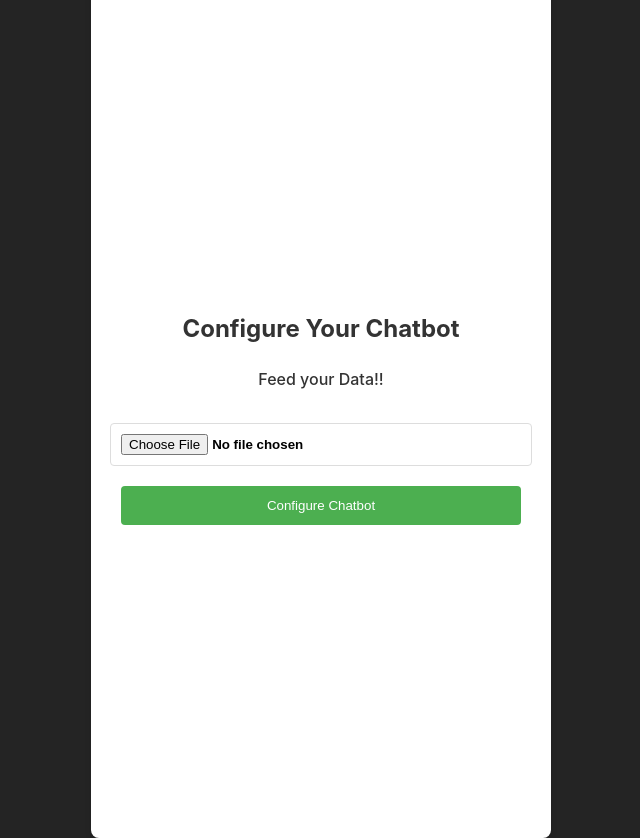
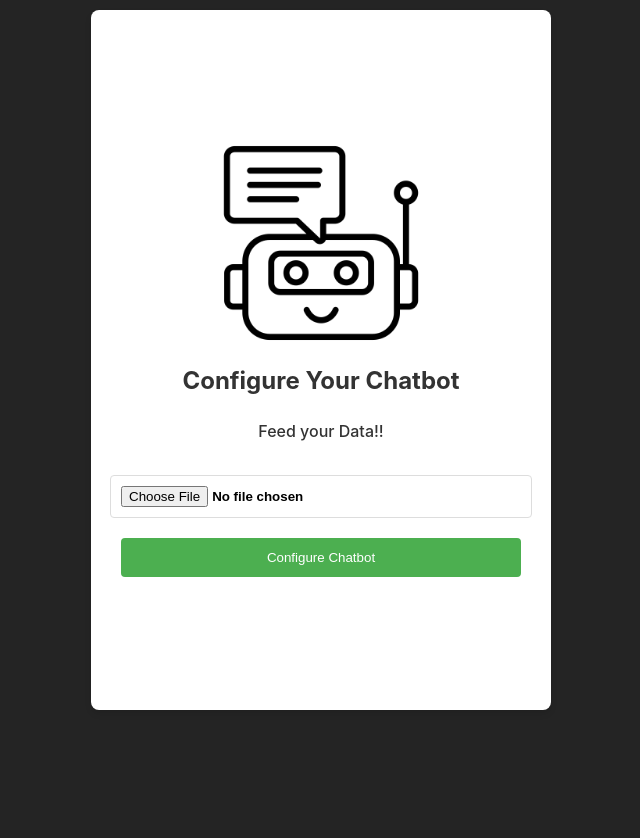
Before and after one commit to theRohan7/Chatbot--RAG-, a React (Vite) app in the folder Client/: page / in a window 1280 px wide. Shown: the whole page, without its empty margins (319-959 px from the left). After the commit the page ends 800 px from the top, so only its background shows below. Built offline with nearby package versions, Linux system fonts and the light colour scheme.

Commit message:
tweaks in styling

```diff
--- a/Client/src/App.css
+++ b/Client/src/App.css
@@ -1,14 +1,16 @@
 #root {
  display: flex;
  justify-content: center;
- align-items: baseline;
+ align-items: center;
 }
 
 .create-bot-container {
   display: flex;
   justify-content: center;
   align-items: center;
-  height: 100vh;
+  margin-top: 2rem;
+  margin-bottom: 2rem;
+  height: 40rem;
   background-color: #f0f2f5;
 }
 
@@ -34,6 +36,10 @@
 .create-bot-card h2 {
   margin-bottom: 20px;
   color: #333;
+}
+
+.create-bot-card img {
+  max-width: 50%;
 }
 
 .file-input {
@@ -104,19 +110,23 @@
 }
 
 .chat-container {
-  max-width: 600px;
-  margin: 0 auto;
+  max-width: 30rem;
+  width: 30rem;
+  margin-top: 1rem;
+  margin-bottom: 1rem;
+  height: 42.6rem;
   border: 1px solid #ddd;
   border-radius: 8px;
-  height: 100vh;
   display: flex;
   flex-direction: column;
+  overflow: hidden;
 }
 
 .chat-header {
   background-color: #4CAF50;
   color: white;
-  padding: 15px;
+  border-bottom: 3px solid #348e38;
+  box-shadow: 0 2px 4px rgba(0, 0, 0, 0.9);
   text-align: center;
 }
 
@@ -166,6 +176,9 @@
   padding: 10px;
   border: 1px solid #ddd;
   border-radius: 4px 0 0 4px;
+  font-size: 1.2rem;
+  background-color: white;
+  color: black;
 }
 
 .chat-input button {
@@ -175,6 +188,10 @@
   border: none;
   border-radius: 0 4px 4px 0;
   cursor: pointer;
+  font-weight: 600;
+}
+.chat-input button:hover {
+  background-color: #27a02d;
 }
 
 .chat-input button:disabled {
--- a/Client/src/component/ChatInterface.jsx
+++ b/Client/src/component/ChatInterface.jsx
@@ -2,7 +2,12 @@ import React, { useState } from 'react';
 import axios from 'axios';
 
 const ChatInterface = () => {
-  const [messages, setMessages] = useState([]);
+  const [messages, setMessages] = useState([
+    {
+      role: 'ai',
+      content: 'Hello! How can I assist you today?'
+    }
+  ]);
   const [input, setInput] = useState('');
   const [loading, setLoading] = useState(false);
 
@@ -57,7 +62,6 @@ const ChatInterface = () => {
           type="text"
           value={input}
           onChange={(e) => setInput(e.target.value)}
-          onKeyPress={(e) => e.key === 'Enter' && sendMessage()}
           placeholder="Type your message..."
         />
         <button onClick={sendMessage} disabled={loading}>
--- a/Client/src/component/CreateChatbot.jsx
+++ b/Client/src/component/CreateChatbot.jsx
@@ -50,6 +50,7 @@ const CreateBot = () => {
   return (
     <div className="create-bot-container">
       <div className="create-bot-card">
+      <img src="../public/chatbot.png" alt="" />
         <h2>Configure Your Chatbot</h2>
         <span>Feed your Data!!</span>
         <input
```
Also changed, not shown: Client/public/chatbot.png (added).
